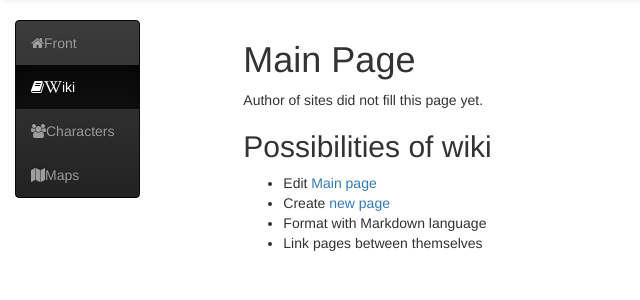
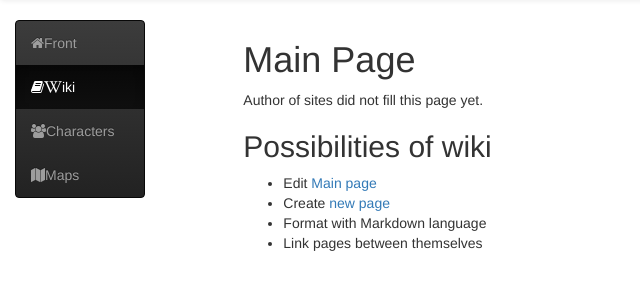
Before and after one commit to Ryu-CZ/flask-dnd, a Flask app: page /wikis in a window 1280 px wide; the page is wider, and only the part inside the window is pictured. Shown: the part 52-352 px from the top of that part, without its empty margins (0-640 px from the left). Run offline with Flask 2, Linux system fonts and the light colour scheme; data that the repository does not hold is empty; some libraries are stand-ins or nearby versions.

Commit message:
modified: bar width setup

```diff
--- a/dnd/templates/base.html
+++ b/dnd/templates/base.html
@@ -95,7 +95,7 @@
 	 <div class="row">
 	   <div class="col-sm-2 col-md-2 col-lg-2" role="navigation">
          <div class="sidebar-nav">
-          <div class="navbar navbar-inverse" role="navigation" style="width:125px">
+          <div class="navbar navbar-inverse" role="navigation" style="width:130px">
           <div class="navbar-header">
 		  <button type="button" class="navbar-toggle" data-toggle="collapse" data-target="#sideNavbar">
 	        <span class="icon-bar"></span>
```
